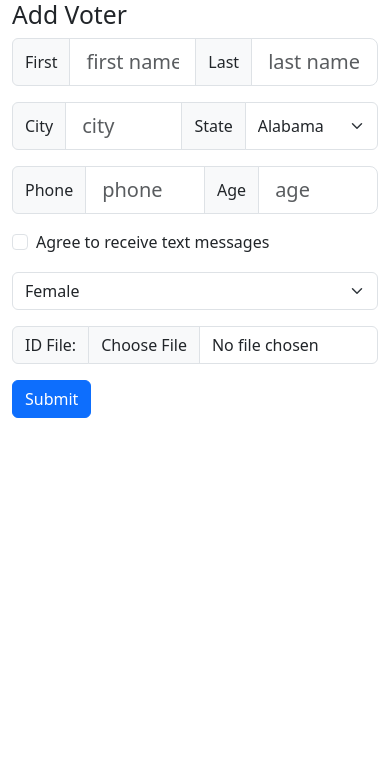
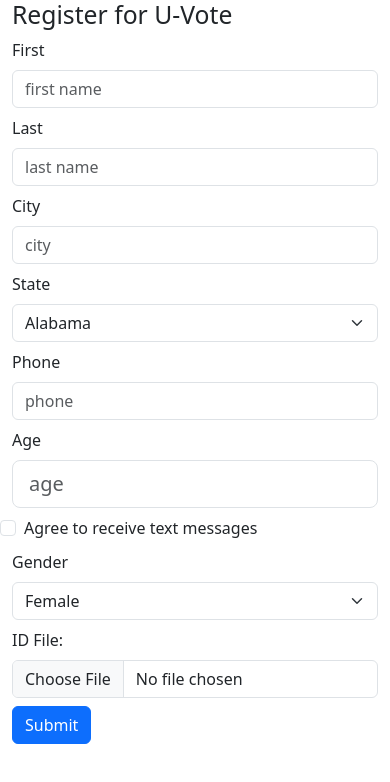
Before and after one commit to bbonnet18/uv-vote, a React (Create React App) app in the folder uv-vote/: page /register in a window 390 px wide. Shown: the top 782 px of the page. Built offline with nearby package versions, Linux system fonts and the light colour scheme.

Commit message:
updated the form for registration to be simple for mobile and added an ID file upload control

```diff
--- a/uv-vote/src/Register.js
+++ b/uv-vote/src/Register.js
@@ -2,7 +2,7 @@ import './App.css';
 import axios from 'axios';
 
 
-import { InputGroup, Form, Button, Container, Spinner } from "react-bootstrap";
+import { InputGroup, Col, Row, Form, Button, Container, Spinner } from "react-bootstrap";
 import { useState } from 'react';
 
 function Register() {
@@ -25,8 +25,8 @@ function Register() {
     if (isValid) {
       form.classList.remove('invalid');
       var formFields = form.querySelectorAll('.form-control');
-      var genderSelect = form.querySelector('#aGender');
-      var stateSelect = form.querySelector('#aState');
+      var genderSelect = form.querySelector('#gender');
+      var stateSelect = form.querySelector('#state');
       var idFile = form.querySelector("#idFile")
 
       var formData = new FormData();
@@ -36,6 +36,7 @@ function Register() {
             formData.append(formFields[i].name,formFields[i].value);
         }
       }
+
       formData.append('gender',genderSelect.value);
       formData.append('state',stateSelect.value);
       formData.append('idFile',idFile.files[0]);
@@ -55,20 +56,38 @@ function Register() {
     <Container>
         {loading ? (<Spinner></Spinner>):(
           <>
-              <h2>Add Voter</h2>
+              <h2>Register for U-Vote</h2>
              <Form id="registerForm">
-               <InputGroup className="mb-3">
-                 <InputGroup.Text id="aFirst">First</InputGroup.Text>
-                 <Form.Control id="firstName" name="firstname" size="lg" type="text" placeholder="first name" defaultValue={currentVoter.firstname} required />
-                 <InputGroup.Text id="aLast" className='form-col'>Last</InputGroup.Text>
-                 <Form.Control id="lastName" name="lastname" size="lg" type="text" placeholder="last name" defaultValue={currentVoter.lastname} required />
-               </InputGroup>
-               <InputGroup className='mb-3'>
-                 <InputGroup.Text id="aCity">City</InputGroup.Text>
-                 <Form.Control id="city" name="city" size="lg" type="text" minLength={2} placeholder="city" defaultValue={currentVoter.city} required />
-                 <InputGroup.Text id="aState-addon1" className='form-col' >State</InputGroup.Text>
-                 {/* <Form.Control id="state" name="state" size="lg" type="text" minLength={2} maxLength={2} placeholder="state" defaultValue={currentVoter.state} required/> */}
-                 <Form.Select aria-label="State" name="state" id="aState" required defaultValue="F">
+               <Row className='mb-2'>
+                    <Col lg={2}>
+                        <Form.Label id="aFirst" as={Col} lg={2}>First</Form.Label>
+                    </Col>
+                    <Col lg={10}>
+                        <Form.Control id="firstName" name="firstname" lg={6} type="text" placeholder="first name" defaultValue={currentVoter.firstname} required />
+                    </Col>
+               </Row>
+               <Row  className='mb-2'>
+                    <Col lg={2}>
+                        <Form.Label id="aLast">Last</Form.Label>
+                    </Col>
+                    <Col lg={10}>
+                        <Form.Control id="lastName" name="lastname" type="text" placeholder="last name" defaultValue={currentVoter.lastname} required />
+                    </Col>
+               </Row>
+               <Row className='mb-2'>
+                    <Col lg={2}>
+                        <Form.Label id="aCity" as={Col} lg={2}>City</Form.Label>
+                    </Col>
+                    <Col lg={10}>
+                        <Form.Control id="city" name="city" lg={6} type="text" minLength={2} placeholder="city" defaultValue={currentVoter.city} />
+                    </Col>
+               </Row>
+               <Row className='mb-2'>
+                    <Col lg={2}>
+                        <Form.Label id="aState" as={Col} lg={2}>State</Form.Label>
+                    </Col>
+                    <Col lg={10}>
+                    <Form.Select aria-label="State" name="state" id="state" required defaultValue="F">
                    <option value="AL">Alabama</option>
                    <option value="AK">Alaska</option>
                    <option value="AZ">Arizona</option>
@@ -121,31 +140,51 @@ function Register() {
                    <option value="WI">Wisconsin</option>
                    <option value="WY">Wyoming</option>
                  </Form.Select>
-               </InputGroup>
-               <InputGroup className='mb-3'>
-                 <InputGroup.Text id="aPhone" >Phone</InputGroup.Text>
-                 <Form.Control id="phone" name="phone" size="lg" type="tel" placeholder="phone" defaultValue={currentVoter.phone} required />
-                 <InputGroup.Text id="aAge" className='form-col' >Age</InputGroup.Text>
-                 <Form.Control id="age" name="age" size="lg" type="number" placeholder="age" defaultValue={currentVoter.state} required />
-               </InputGroup>
-               <InputGroup className='mb-3'>
-                 <Form.Check // prettier-ignore
+                    </Col>
+               </Row>
+               <Row className='mb-2'>
+                    <Col lg={2}>
+                        <Form.Label id="aPhone" as={Col} lg={2}>Phone</Form.Label>
+                    </Col>
+                    <Col lg={10}>
+                    <Form.Control id="phone" name="phone" type="tel" placeholder="phone" defaultValue={currentVoter.phone} required />
+                    </Col>
+               </Row>
+               <Row className='mb-2'>
+                    <Col lg={2}>
+                        <Form.Label id="aAge" as={Col} lg={2}>Age</Form.Label>
+                    </Col>
+                    <Col lg={10}>
+                        <Form.Control id="age" name="age" size="lg" type="number" placeholder="age" defaultValue={currentVoter.state} required />
+                    </Col>
+               </Row>
+                <Row className='mb-2'>
+                <Form.Check // prettier-ignore
                    type={'checkbox'}
                    id={'opt-in'}
                    label={'Agree to receive text messages'} required
                  />
-               </InputGroup>
-               <InputGroup className='mb-3'>
-                 <Form.Select aria-label="Gender" name="gender" id="aGender" required defaultValue="F">
+                </Row>
+                <Row className='mb-2'>
+                    <Col lg={2}>
+                        <Form.Label id="aGender" as={Col} lg={2}>Gender</Form.Label>
+                    </Col>
+                    <Col lg={10}>
+                    <Form.Select aria-label="Gender" name="gender" id="gender" required defaultValue="F">
                    <option value="F">Female</option>
                    <option value="M">Male</option>
                    <option value="U">Unknown</option>
                  </Form.Select>
-               </InputGroup>
-               <InputGroup  className='mb-3'>
-                <InputGroup.Text id="aFile" >ID File:</InputGroup.Text>
-                <Form.Control type="file" id="idFile" required/>
-               </InputGroup>
+                    </Col>
+               </Row>
+               <Row className='mb-2'>
+                    <Col lg={2}>
+                        <Form.Label id="aFile" as={Col} lg={2}>ID File:</Form.Label>
+                    </Col>
+                    <Col lg={10}>
+                    <Form.Control type="file" id="idFile" required/>
+                    </Col>
+               </Row>
                <Button variant='primary' onClick={() => register()}>Submit</Button>
              </Form>
           </>
```
